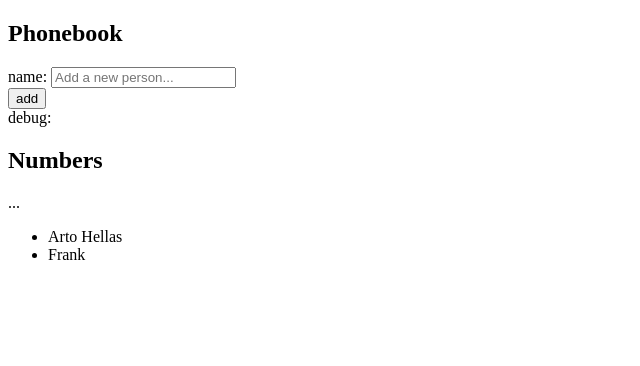
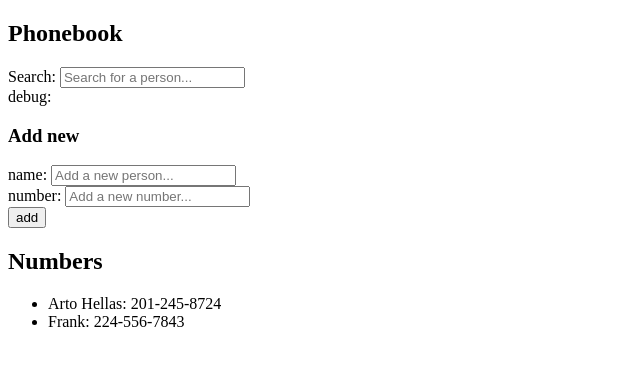
Before and after one commit to bshanz/fso-part-2, a React (Vite) app: page / in a window 1280 px wide. Shown: the top 366 px of the page, without its empty margins (0-640 px from the left). Built offline with nearby package versions, Linux system fonts and the light colour scheme.

Commit message:
All exercises through 2.10 done

```diff
--- a/src/App.jsx
+++ b/src/App.jsx
@@ -1,83 +1,23 @@
-// import { useState } from 'react'
-// import Note from './components/Note'
-
-
-// const App = (props) => {
-//   const [notes, setNotes] = useState(props.notes)
-//   const [newNote, setNewNote] = useState()
-
-//   const [showAll, setShowAll] = useState(true)
-
-
-//   const addNote = (event) => {
-//     event.preventDefault()
-//     const noteObject = {
-//       content: newNote,
-//       important: Math.random() < 0.5,
-//       id: notes.length + 1,
-//     }
-
-//     setNotes(notes.concat(noteObject))
-//     setNewNote('')
-//   }
-
-//   const handleNoteChange = (event) => {
-//     console.log(event.target.value)
-//     setNewNote(event.target.value)
-//   }
-
-//   const notesToShow = showAll
-//     ? notes
-//     : notes.filter(note => note.important)
-
-//   return (
-//     <div>
-//       <h1>Notes</h1>
-//       <div>
-//         <button onClick={() => setShowAll(!showAll)}>
-//           show {showAll ? 'important' : 'all' }
-//         </button>
-//       </div>
-//       <ul>
-//         {notesToShow.map(note =>
-//           <Note key={note.id} note={note} />
-//         )}
-//       </ul>
-//       <form onSubmit={addNote}>
-//       <input
-//       value={newNote}
-//       onChange={handleNoteChange}
-//       placeholder='a new note...'
-//       />
-//         <button type="submit">save</button>
-//       </form>
-//     </div>
-//   )
-// }
-
-// export default App
-
 import { useState } from 'react'
-
-const Numbers = ({persons}) =>{
-  return (
-    <ul>
-      {persons.map(person => <li key={person.name}>{person.name}</li>)}
-    </ul>
-  )
-}
+import Numbers from './components/Numbers'
+import SearchForm from './components/SearchForm'
+import AddPerson from './components/AddPerson'
 
 const App = () => {
   const [persons, setPersons] = useState([
-    { name: 'Arto Hellas' },{ name: 'Frank' }
+    { name: 'Arto Hellas', number: '201-245-8724' },{ name: 'Frank', number: '224-556-7843' }
   ])
   const [newName, setNewName] = useState('')
+  const [newNumber, setNewNumber] = useState('')
+
+  const [searchTerm, setSearchTerm] = useState('')
 
   // handle form submit to add new person
   const addPerson = (event) => {
     event.preventDefault()
     const personObject = {
       name: newName,
+      number: newNumber,
     }
 
     // if the person already exists, throw error
@@ -90,6 +30,7 @@ const App = () => {
     // add the new person and clear input
       setPersons(persons.concat(personObject))
       setNewName('')
+      setNewNumber('')
   }
 
   // handle input in form
@@ -98,26 +39,36 @@ const App = () => {
     setNewName(event.target.value)
   }
 
+  const handleNumberChange = (event) =>{
+    console.log(event.target.value)
+    setNewNumber(event.target.value)
+  }
+
+  const handleSearch = (event) => {
+    setSearchTerm(event.target.value)
+  }
+
+  // Filter persons based on searchTerm
+  const filteredPersons = persons.filter(person =>
+    person.name.toLowerCase().includes(searchTerm.toLowerCase())
+  );
+
+
 
   return (
     <div>
       <h2>Phonebook</h2>
-      <form onSubmit={addPerson}>
-        <div>
-          name: <input
-          onChange={handlePersonChange}
-          value={newName}
-          placeholder='Add a new person...'
-          />
-        </div>
-        <div>
-          <button type="submit">add</button>
-        </div>
-      </form>
-      <div>debug: {newName}</div>
+      <SearchForm handleSearch={handleSearch} searchTerm={searchTerm}/>
+      <h3>Add new</h3>
+      <AddPerson
+      handlePersonChange={handlePersonChange}
+      handleNumberChange={handleNumberChange}
+      addPerson={addPerson}
+      newName={newName}
+      newNumber={newNumber}
+      />
       <h2>Numbers</h2>
-      ...
-      <Numbers persons={persons} />
+      <Numbers persons={filteredPersons} />
     </div>
   )
 }
--- /dev/null
+++ b/src/components/AddPerson.jsx
@@ -0,0 +1,23 @@
+const AddPerson = ({addPerson, handlePersonChange,newName, handleNumberChange, newNumber }) => {
+return (
+    <form onSubmit={addPerson}>
+    <div>
+      name: <input
+      onChange={handlePersonChange}
+      value={newName}
+      placeholder='Add a new person...'
+      />
+    </div>
+    <div>number: <input
+    onChange={handleNumberChange}
+    value={newNumber}
+    placeholder='Add a new number...'
+    /></div>
+    <div>
+      <button type="submit">add</button>
+    </div>
+  </form>
+)
+}
+
+export default AddPerson
--- /dev/null
+++ b/src/components/Numbers.jsx
@@ -0,0 +1,12 @@
+const Numbers = ({persons}) =>{
+    return (
+      <ul>
+        {persons.map(person =>
+        <li key={person.name}>
+          {person.name}: {person.number}
+          </li>)}
+      </ul>
+    )
+  }
+
+  export default Numbers
--- /dev/null
+++ b/src/components/SearchForm.jsx
@@ -0,0 +1,17 @@
+const SearchForm = ({handleSearch, searchTerm}) => {
+    return (
+        <form>
+        <div>
+          Search: <input
+          onChange={handleSearch}
+          value={searchTerm}
+          placeholder='Search for a person...'
+          />
+        </div>
+        <div>debug: {searchTerm}</div>
+      </form>
+    )
+
+}
+
+export default SearchForm
```
